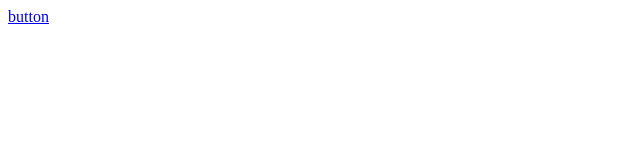
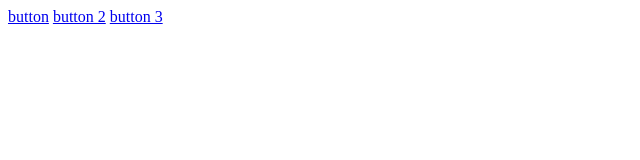
Before and after one commit to abhaseeb200/practice, a plain HTML site: page index.html in a window 1280 px wide. Shown: the whole page, without its empty margins (0-640 px from the left). Drawn offline with Linux system fonts and the light colour scheme.

Commit message:
add new buttons

```diff
--- a/index.html
+++ b/index.html
@@ -7,5 +7,7 @@
 </head>
 <body>
     <a href="about.html">button</a>
+    <a href="about.html">button 2</a>
+    <a href="about.html">button 3</a>
 </body>
 </html>
```
